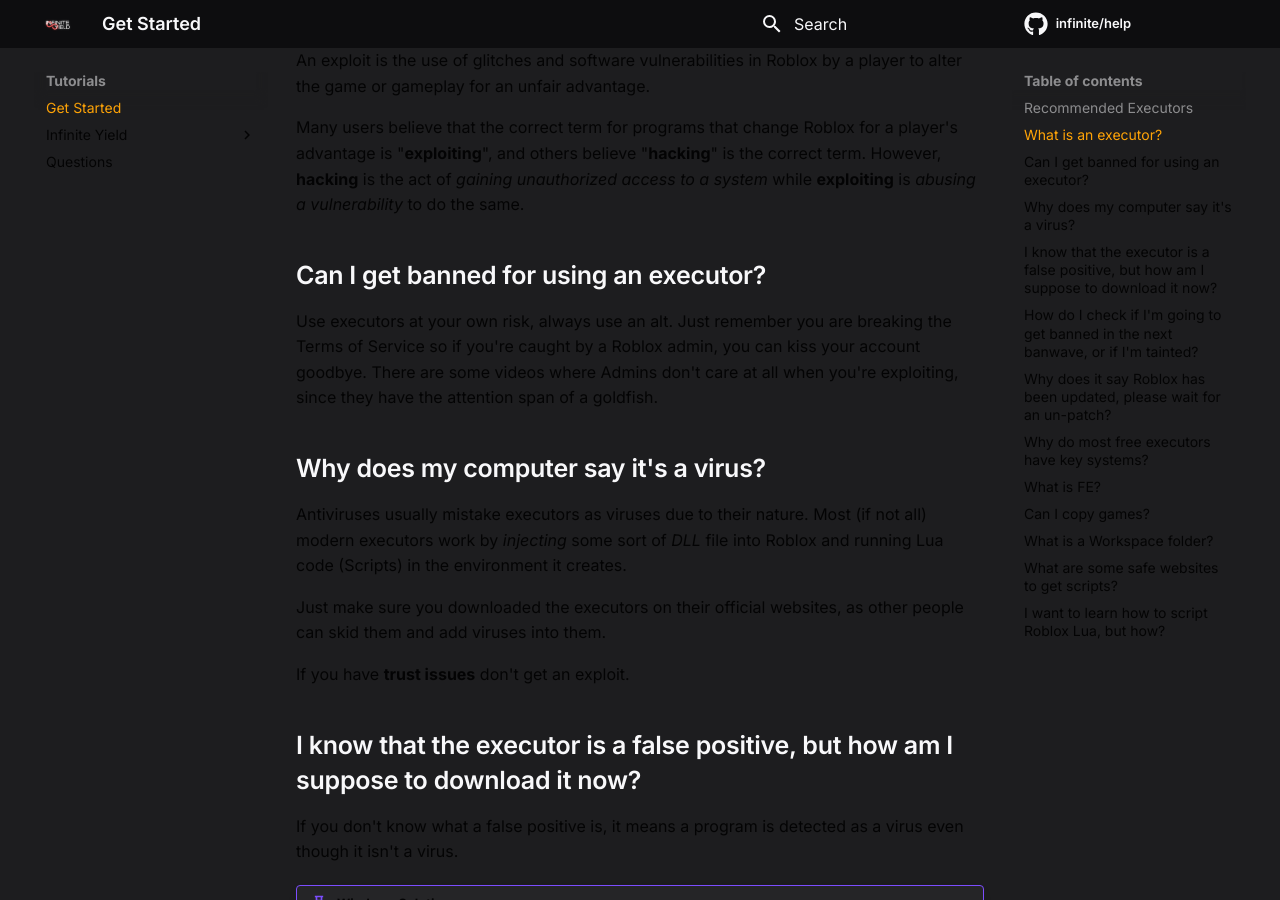
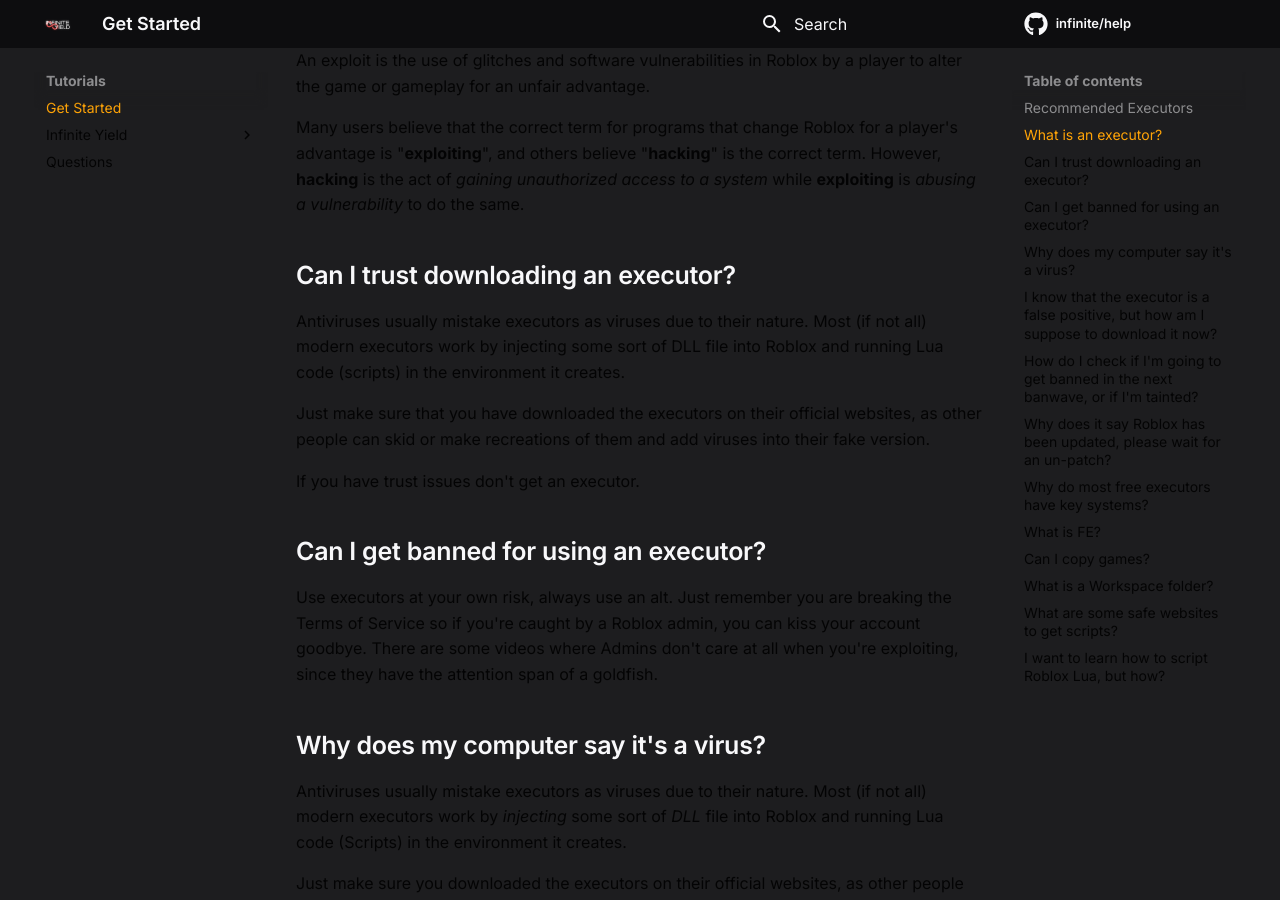
Before and after one commit to moikoros/help, an MkDocs documentation site: the page built from docs/tutorials/index.md, in a window 1280 px wide and 900 px high, scrolled down 771 px. Built offline with MkDocs 1.6.1 and Material for MkDocs 9.7.7, drawn with Linux system fonts in a browser that asks for light colours; comment, search, counter and statistics services are not loaded.

Commit message:
Update index.md

```diff
--- a/docs/tutorials/index.md
+++ b/docs/tutorials/index.md
@@ -27,6 +27,14 @@
 An exploit is the use of glitches and software vulnerabilities in Roblox by a player to alter the game or gameplay for an unfair advantage.
 
 Many users believe that the correct term for programs that change Roblox for a player's advantage is "**exploiting**", and others believe "**hacking**" is the correct term. However, **hacking** is the act of *gaining unauthorized access to a system* while **exploiting** is *abusing a vulnerability* to do the same.
+
+## Can I trust downloading an executor?
+
+Antiviruses usually mistake executors as viruses due to their nature. Most (if not all) modern executors work by injecting some sort of DLL file into Roblox and running Lua code (scripts) in the environment it creates.
+
+Just make sure that you have downloaded the executors on their official websites, as other people can skid or make recreations of them and add viruses into their fake version.
+
+If you have trust issues don't get an executor.
 
 ## Can I get banned for using an executor?
 
```
